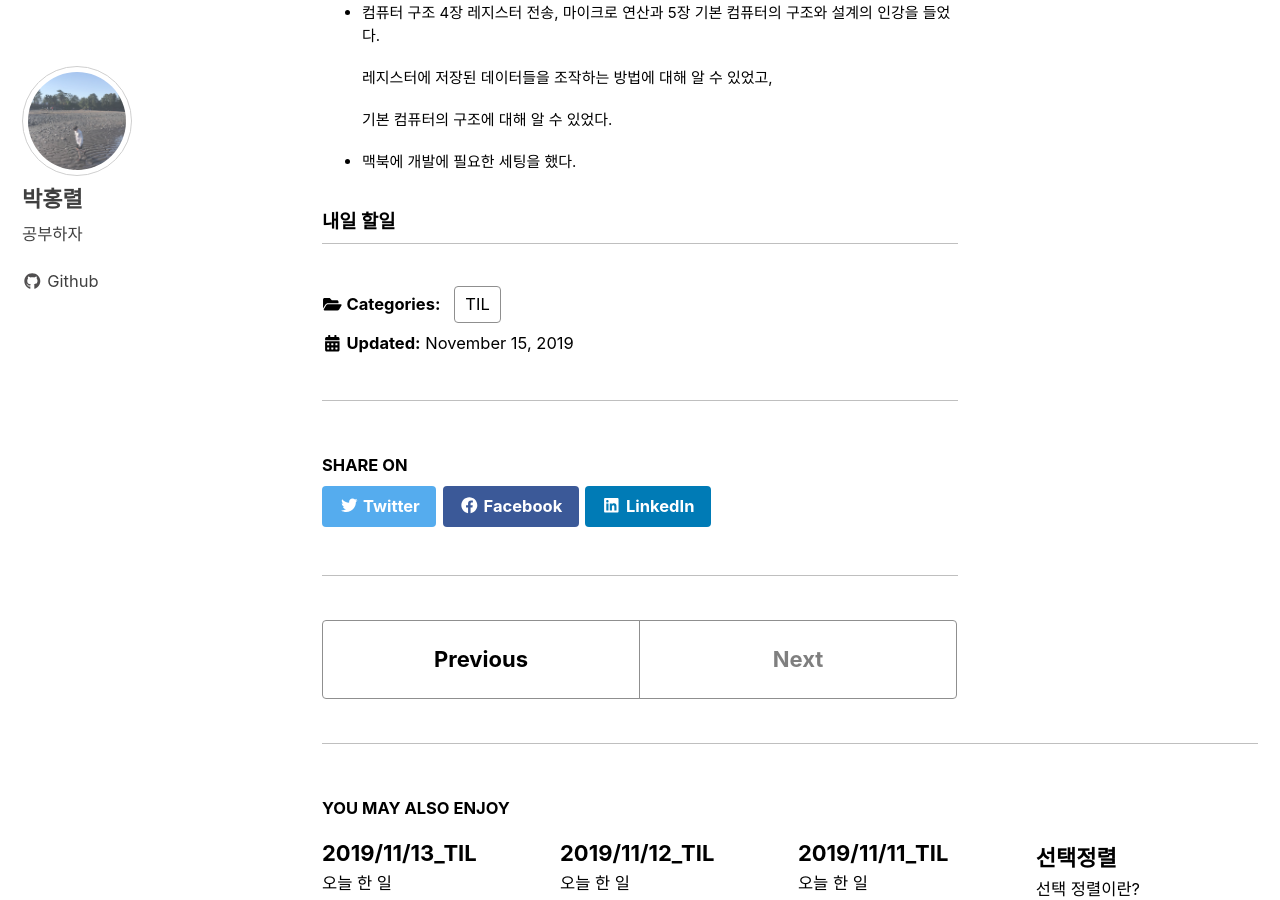
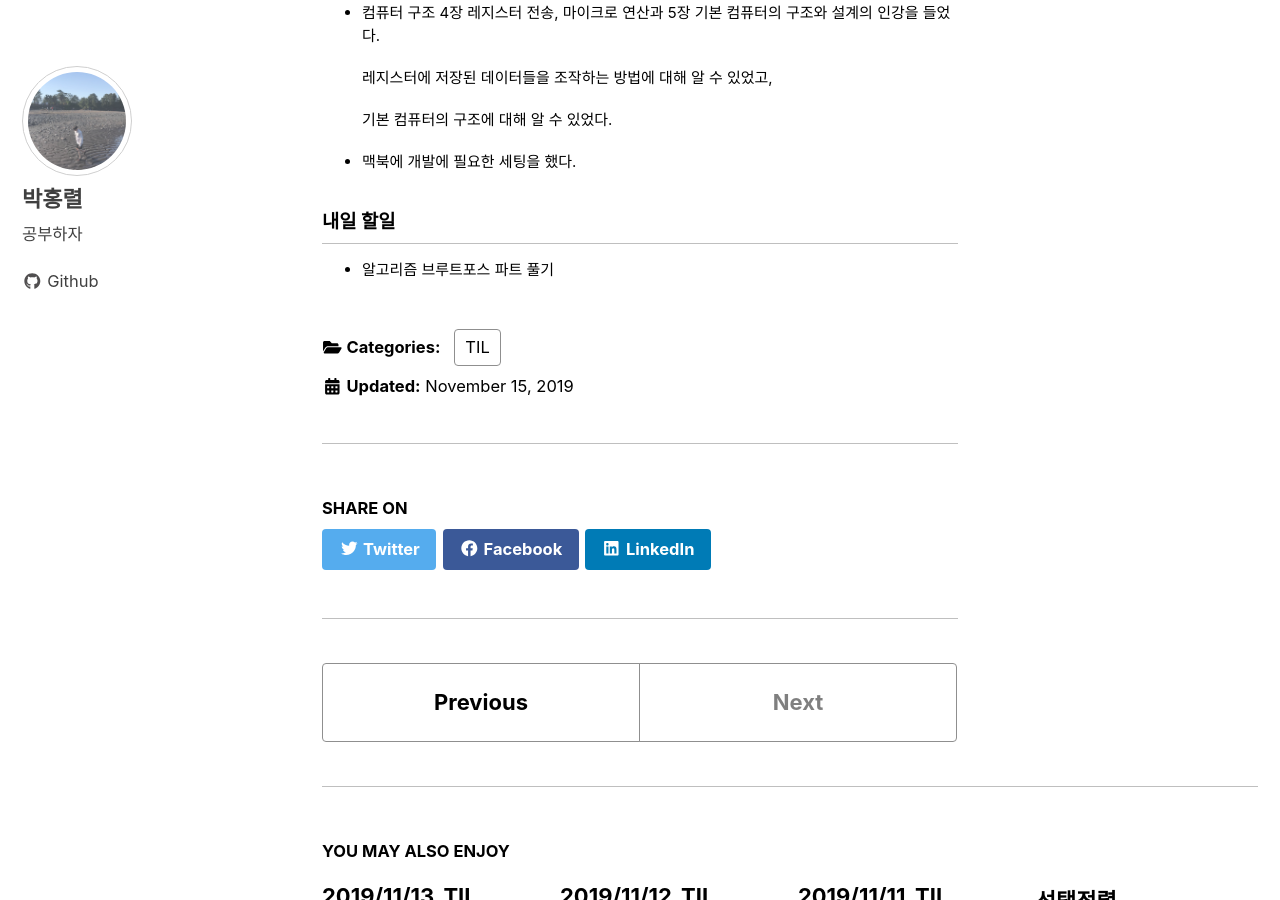
Before and after one commit to parkhr/parkhr.github.io, a Jekyll site: the page built from _posts/2019-11-15-191115_TIL.md, in a window 1280 px wide and 900 px high, scrolled down 352 px. Built offline with Jekyll 4.4.1, drawn with Linux system fonts in a browser that asks for light colours; cached includes are drawn as plain includes; nearby versions of some CDN libraries.

Commit message:
Update 2019-11-15-191115_TIL.md

```diff
--- a/_posts/2019-11-15-191115_TIL.md
+++ b/_posts/2019-11-15-191115_TIL.md
@@ -24,3 +24,4 @@ date : 2019-11-15 21:54:00
 
 
 ## 내일 할일
+- 알고리즘 브루트포스 파트 풀기
```
